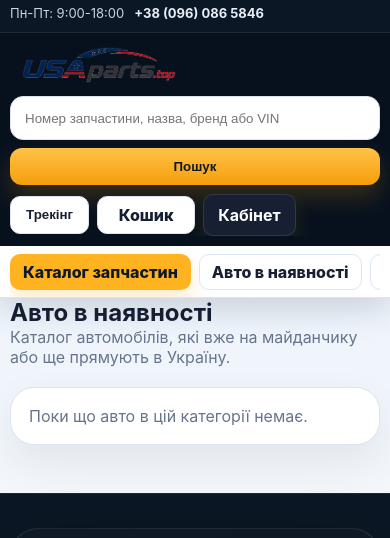
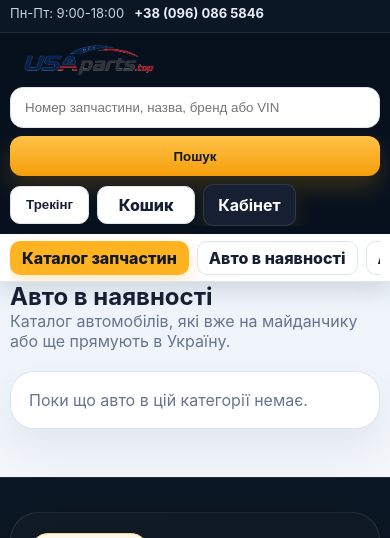
Before and after one commit to allexeyzolin-dotcom/github_usaparts_top, a Flask app: page /cars in a window 390 px wide. Shown: the top 538 px of the page. Run offline with Flask 3, Linux system fonts and the light colour scheme; data that the repository does not hold is empty; parts of the project's set-up code (start-up, migrations or seed data) failed here and were passed over.

Commit message:
Fix mobile storefront header overlap

```diff
--- a/app/static/styles.css
+++ b/app/static/styles.css
@@ -4021,6 +4021,11 @@ body.admin-theme .transit-batch-actions{
 }
 
 @media (max-width: 900px){
+  .store-header{
+    position:relative;
+    top:auto;
+    z-index:20;
+  }
   .store-top-inner,
   .store-top-links,
   .store-nav-inner{
@@ -4066,6 +4071,9 @@ body.admin-theme .transit-batch-actions{
 @media (max-width: 620px){
   .public-shop-theme .container{
     width:min(100% - 20px,1240px);
+  }
+  .store-header{
+    box-shadow:0 8px 22px rgba(15,23,42,.14);
   }
   .store-top-note,
   .store-top-links a[href^="#policy"]{
@@ -4085,18 +4093,22 @@ body.admin-theme .transit-batch-actions{
   }
   .store-mainbar{
     min-height:0;
-    gap:9px;
-    padding:10px 0;
+    gap:8px;
+    padding:8px 0;
   }
   .public-shop-theme .site-logo-img{
-    width:178px;
-    height:44px;
+    width:158px;
+    height:38px;
   }
   .store-header-search{
     gap:8px;
   }
   .store-header-search input{
-    min-height:44px;
+    min-height:40px;
+  }
+  .store-header-search .btn{
+    min-height:40px;
+    padding:9px 12px;
   }
   .store-actions{
     display:flex;
@@ -4114,16 +4126,16 @@ body.admin-theme .transit-batch-actions{
     flex-direction:row;
     align-items:center;
     gap:8px;
-    min-height:46px;
-    padding:7px 0;
+    min-height:42px;
+    padding:6px 0;
     overflow-x:auto;
   }
   .store-nav-inner .nav-link,
   .store-catalog-button{
     flex:0 0 auto;
     white-space:nowrap;
-    min-height:36px;
-    padding:8px 12px;
+    min-height:34px;
+    padding:7px 11px;
   }
   .shop-home{
     padding-top:18px;
--- a/app/templates/base_public.html
+++ b/app/templates/base_public.html
@@ -43,7 +43,7 @@
   <link rel="icon" href="{{ url_for('favicon_ico') }}" sizes="any">
   <link rel="apple-touch-icon" sizes="180x180" href="{{ url_for('apple_touch_icon') }}">
   <link rel="manifest" href="{{ url_for('site_webmanifest') }}">
-  <link rel="stylesheet" href="{{ url_for('static', filename='styles.css') }}?v=20260617-autogo-storefront">
+  <link rel="stylesheet" href="{{ url_for('static', filename='styles.css') }}?v=20260626-mobile-header">
   {% if json_ld|default('') %}
   <script type="application/ld+json">{{ json_ld|safe }}</script>
   {% endif %}
```
